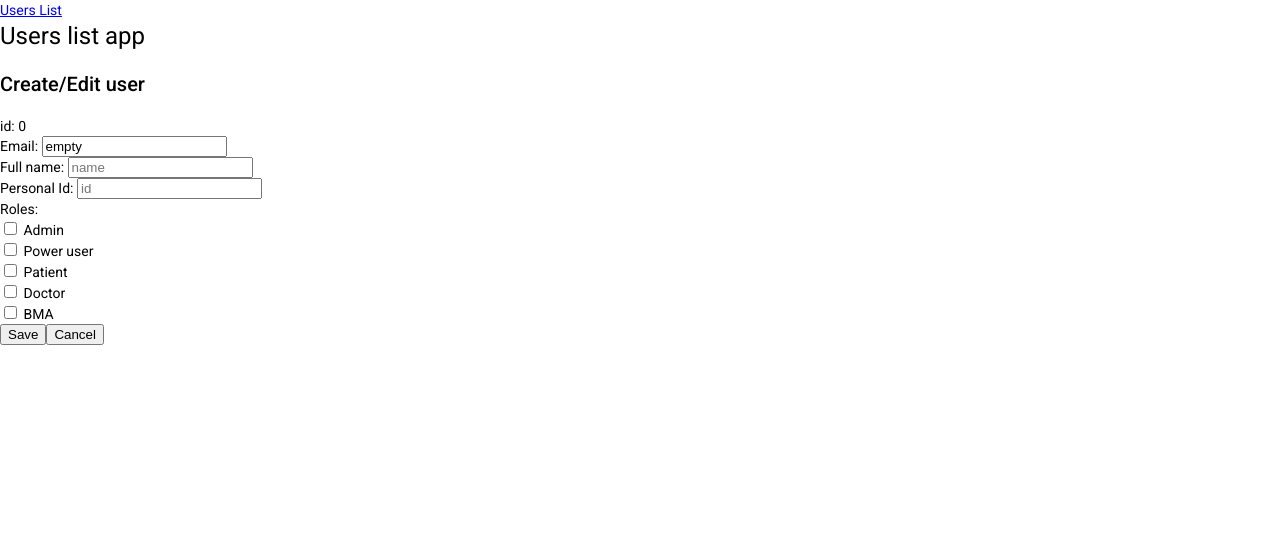
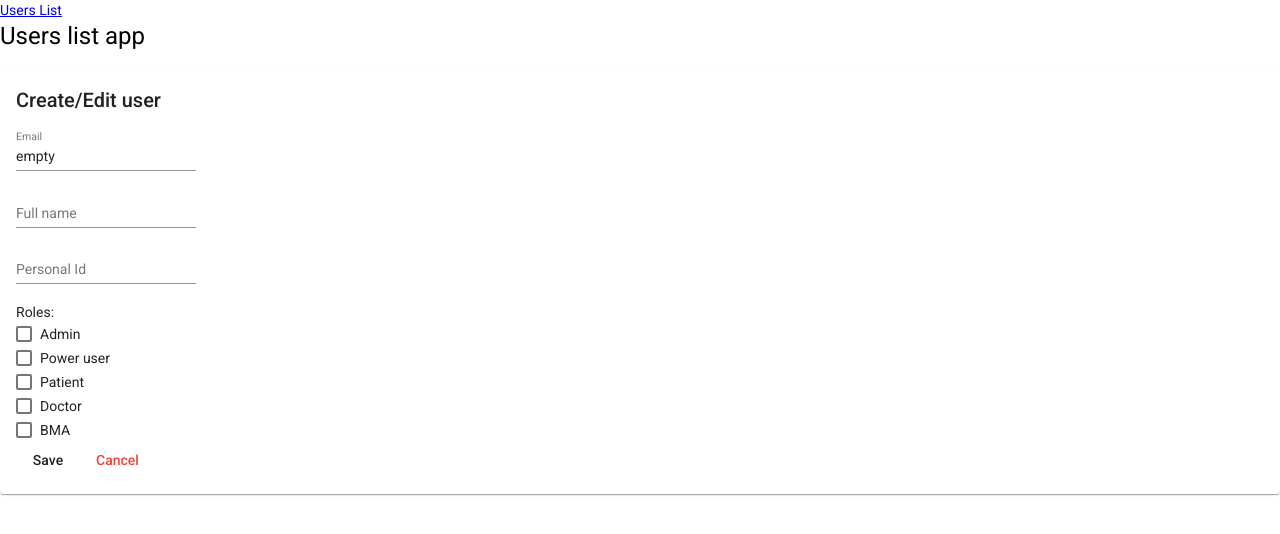
Before and after one commit to quangbrightsoft/training-angular-users-list, an Angular app: page /users/edit in a window 1280 px wide. Shown: the top 534 px of the page. Built offline with nearby package versions, Linux system fonts and the light colour scheme.

Commit message:
UI improvements

```diff
--- a/src/app/user-edit/user-edit.component.html
+++ b/src/app/user-edit/user-edit.component.html
@@ -1,38 +1,35 @@
+<mat-card>
   <div>
     <h2><span>{{currentUser.fullName | titlecase}}</span> Create/Edit user</h2>
-  <div>
-    <label>id: </label>{{currentUser.id}}</div>
-  <div>
-    <label for="name">Email: </label>
-    <input id="name" [(ngModel)]="currentUser.email" placeholder="email" />
-  </div>
 
-  <div>
-    <label for="name">Full name: </label>
-    <input id="name" [(ngModel)]="currentUser.fullName" placeholder="name" />
-  </div>
-  <div>
-    <label for="name">Personal Id: </label>
-    <input id="name" [(ngModel)]="currentUser.personalId" placeholder="id" />
-  </div>
+    <mat-form-field>
+      <mat-label>Email</mat-label>
+      <input matInput id="email" [(ngModel)]="currentUser.email" placeholder="email" />
+    </mat-form-field><br>
+    <mat-form-field>
+      <mat-label>Full name</mat-label>
+      <input matInput id="fullName" [(ngModel)]="currentUser.fullName" placeholder="name" />
+    </mat-form-field><br>
+    <mat-form-field>
+      <mat-label>Personal Id</mat-label>
+      <input matInput id="personalId" [(ngModel)]="currentUser.personalId" placeholder="id" />
+    </mat-form-field><br>
     <div>
       <label for="name">Roles: </label>
       <div *ngFor="let option of roleOptions">
-      <label>
-        <input type="checkbox" (change)="checkboxChanged()" name="options" value="{{option.value}}"
-          [(ngModel)]="option.checked" />
-        {{option.name}}
-      </label>
+        <mat-checkbox type="checkbox" (change)="checkboxChanged()" name="options" value="{{option.value}}"
+          [(ngModel)]="option.checked"> {{option.name}}</mat-checkbox>
       </div>
     </div>
-
-  <div *ngIf="selectedRoles.includes('Patient')">
-    <label for="ssn">SSN: </label>
-    <input id="ssn" [(ngModel)]="currentUser.ssn" placeholder="ssn" />
-  </div>
-  <div *ngIf="selectedRoles.includes('Patient')">
-    <label for="medicalNote">Medical note: </label>
-    <input id="medicalNote" [(ngModel)]="currentUser.medicalNote" placeholder="medicalNote" />
+    <div *ngIf="selectedRoles.includes('Patient') ">
+      <mat-form-field>
+        <mat-label>SSN</mat-label>
+        <input matInput id="ssn" [(ngModel)]="currentUser.ssn" placeholder="ssn" />
+      </mat-form-field><br>
+      <mat-form-field>
+        <mat-label>Medical note</mat-label>
+        <input matInput id="medicalNote" [(ngModel)]="currentUser.medicalNote" placeholder="medicalNote" />
+      </mat-form-field><br>
     </div>
 
     <div *ngIf="selectedRoles.includes('Doctor') ">
@@ -43,16 +40,18 @@
         </mat-select>
       </mat-form-field>
       <p>Work hours</p>
-    <div>
-      <label for="startTime">Start time: </label>
-      <input id="startTime" [(ngModel)]="currentUser.workTime.startTime" placeholder="startTime" />
-    </div>
-    <div>
-      <label for="endTime">End time: </label>
-      <input id="endTime" [(ngModel)]="currentUser.workTime.endTime" placeholder="endTime" />
-    </div>
+      <mat-form-field>
+        <mat-label>Start time</mat-label>
+        <input matInput id="startTime" [(ngModel)]="currentUser.workTime.startTime" placeholder="startTime" />
+      </mat-form-field><br>
+      <mat-form-field>
+        <mat-label>End time</mat-label>
+        <input matInput id="endTime" [(ngModel)]="currentUser.workTime.endTime" placeholder="endTime" />
+      </mat-form-field><br>
     </div>
 
-  <button (click)="save()">Save</button>
-  <button (click)="cancel()">Cancel</button>
+    <button mat-button color="Primary" (click)="save()">Save</button>
+    <button mat-button color="warn" (click)="cancel()">Cancel</button>
   </div>
+
+</mat-card>
--- a/src/app/users/users.component.html
+++ b/src/app/users/users.component.html
@@ -1,14 +1,19 @@
-<a href="/users/edit/0">Create user</a>
+<mat-card>
+
   <div>
-  <input id="name" [(ngModel)]="searchQuery" placeholder="Search by full name" />
-  <button class="button" (click)="getUsers()">Search</button>
-</div>
+    <button mat-button (click)="getUsers()" color="primary" (click)="goToUrl('/users/edit/0')">Create new</button>
+    <mat-form-field>
+      <mat-label>Search</mat-label>
+      <input matInput placeholder="Search by full name" [(ngModel)]="searchQuery">
+    </mat-form-field>
+    <button mat-button (click)="getUsers()" color="primary">Search</button>
     <mat-form-field>
       <mat-label>Filter</mat-label>
       <mat-select [formControl]="rolesControl" multiple [(value)]="selectedRoleFilter" (valueChange)="getUsers()">
         <mat-option *ngFor="let role of roleOptions" [value]="role.value">{{role.name}}</mat-option>
       </mat-select>
     </mat-form-field>
+  </div>
   <table class="users-datatable" matSort mat-table [dataSource]="dataSource" (matSortChange)="sortData($event)">
     <ng-container matColumnDef="email">
       <th mat-header-cell *matHeaderCellDef mat-sort-header="email"> Email </th>
@@ -25,7 +30,7 @@
     <ng-container matColumnDef="actions">
       <th mat-header-cell *matHeaderCellDef mat-sort-header> Actions </th>
       <td *matCellDef="let row">
-      <button mat-button (click)="deleteRow(row)">Delete</button>
+        <button mat-button color="warn" (click)="deleteRow(row)">Delete</button>
       </td>
     </ng-container>
     <tr mat-header-row *matHeaderRowDef="columnsToDisplay"></tr>
@@ -34,3 +39,5 @@
 
   <mat-paginator [length]="pagingOptions.totalCount" [pageSize]="pagingOptions.pageSize"
     [pageSizeOptions]="[5, 10, 25, 100]" (page)="changePage($event)"></mat-paginator>
+
+</mat-card>
--- a/src/app/users/users.component.ts
+++ b/src/app/users/users.component.ts
@@ -5,6 +5,7 @@ import { MatSort, Sort } from '@angular/material/sort';
 import { MatPaginator } from '@angular/material/paginator';
 import { MessageService } from '../messages.service';
 import { FormControl } from '@angular/forms';
+import { Router } from '@angular/router';
 @Component({
   selector: 'app-users',
   templateUrl: './users.component.html',
@@ -38,8 +39,11 @@ export class UsersComponent implements OnInit {
   @ViewChild(MatSort) sort: MatSort;
   @ViewChild(MatPaginator) paginator: MatPaginator;
 
-  constructor(private messages: MessageService, private service: UserService) { }
+  constructor(private router: Router, private messages: MessageService, private service: UserService) { }
 
+  goToUrl(url: string) {
+    this.router.navigateByUrl(url);
+  }
   getUsers(): void {
     let params = {
       page: (this.pagingOptions.currentPage + 1).toString(),
```
Also changed, not shown: src/app/app.module.ts (+8 -0 lines). Lines whose indentation alone changed are shown as unchanged.
